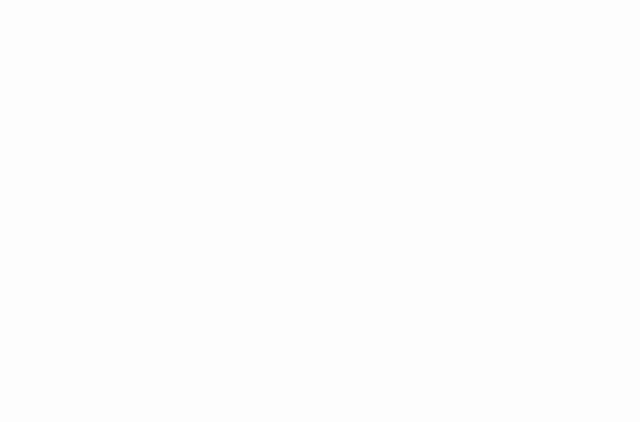
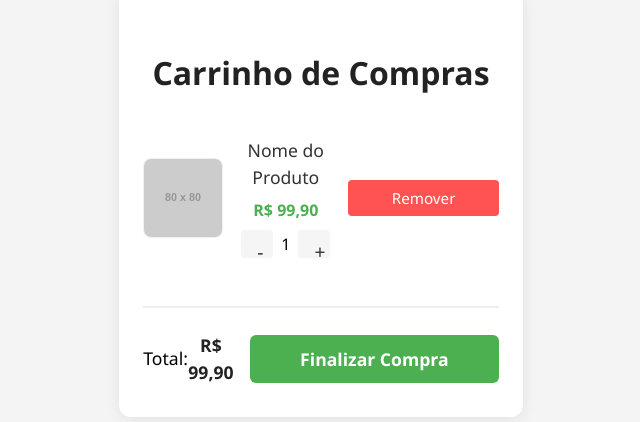
Before and after one commit to VictorMuza/BlessedDrop, a React (Vite) app in the folder BlessedDrop/: page /Cart in a window 1280 px wide. Before the commit this address had no page. Shown: the part 196-618 px from the top of the page, without its empty margins (319-959 px from the left). Built offline with nearby package versions, Linux system fonts and the light colour scheme.

Commit message:
Tela do carinho de compras
Início do desenvolvimento da tela de carrinho de compras, com a inserção dos botões e preço mockado para estruturar o template.

```diff
--- a/BlessedDrop/src/App.tsx
+++ b/BlessedDrop/src/App.tsx
@@ -3,6 +3,7 @@
 import Register from "./pages/register";
 import About from "./pages/about";
 import Home from "./pages/home";
+import Cart from "./pages/cart";
 
 function App() {
   return (
@@ -12,6 +13,7 @@
         <Route path="/Login" element={<Login />} />
         <Route path="/Register" element={<Register />} />
         <Route path="/About" element={<About />} />
+        <Route path="/Cart" element={<Cart />} />
       </Routes>
     </Router>
   );
--- /dev/null
+++ b/BlessedDrop/src/pages/cart.tsx
@@ -0,0 +1,36 @@
+import "./../styles/cart.css";
+// Removed incorrect import
+
+
+// 🆕 Importação do CSS do PrimeReact
+function Cart() {
+  return (
+    <div className="cart-container">
+        <h2>Carrinho de Compras</h2>
+        <div className="cart-items">
+            {/* Exemplo de item no carrinho */}
+            <div className="cart-item">
+                <img src="https://via.placeholder.com/80" alt="Produto" className="cart-item-image" />
+                <div className="cart-item-details">
+                    <span className="cart-item-title">Nome do Produto</span>
+                    <span className="cart-item-price">R$ 99,90</span>
+                    <div className="cart-item-quantity">
+                        <button>-</button>
+                        <span>1</span>
+                        <button>+</button>
+                    </div>
+                </div>
+                <button className="cart-item-remove">Remover</button>
+            </div>
+            {/* Fim do exemplo */}
+        </div>
+        <div className="cart-summary">
+            <span>Total:</span>
+            <span className="cart-total-price">R$ 99,90</span>
+            <button className="cart-checkout-btn">Finalizar Compra</button>
+        </div>
+    </div>
+  );
+}
+
+export default Cart;
--- a/BlessedDrop/src/pages/home.tsx
+++ b/BlessedDrop/src/pages/home.tsx
@@ -60,6 +60,7 @@
   );
 
   return (
+    <body>
     <div>
       <div className="fixed-toolbar">
         <div className="toolbar-content">
@@ -74,9 +75,11 @@
             right={
               <div style={{ display: 'flex', alignItems: 'center', gap: '1rem' }}>
                 <a href="/produtos">Produtos</a>
-                <a href="/carrinho">Carrinho</a>
+                <a href="/cart">Carrinho</a>
                 <a href="/about">Sobre</a>
-                <Button label="Entrar" className="p-button p-component" />
+                <a href="/login">
+                  <Button label="Logar" className="p-button p-component" />
+                </a>
               </div>
             }
           />
@@ -105,10 +108,24 @@
 
       <footer>
         <div className="footer-content">
-          <p>&copy; 2023 BlessedDrop. Todos os direitos reservados.</p>
+          <p>&copy; 2025 BlessedDrop. Todos os direitos reservados.</p>
+          <p>Desenvolvido por Victor Muza</p>
+          <p>
+            <a href="/privacy-policy">Política de Privacidade</a> | <a href="/terms-of-service">Termos de Serviço</a>
+          </p>
+          <p>
+            <a href="/contact">Contato</a> | <a href="/sitemap">Mapa do Site</a>
+          </p>
+          <p>
+            <a href="/about">Sobre Nós</a> | <a href="/faq">Perguntas Frequentes</a>
+          </p>
+          <p>
+            <a href="/blog">Blog</a> | <a href="/careers">Carreiras</a>
+          </p>
         </div>
       </footer>
     </div>
+    </body>
   );
 }
 
--- /dev/null
+++ b/BlessedDrop/src/styles/cart.css
@@ -0,0 +1,127 @@
+.cart-container {
+    max-width: 600px;
+    margin: 40px auto;
+    background: #fff;
+    border-radius: 12px;
+    box-shadow: 0 2px 16px rgba(0,0,0,0.08);
+    padding: 32px 24px;
+    font-family: 'Segoe UI', Arial, sans-serif;
+}
+
+.cart-container h2 {
+    margin-bottom: 24px;
+    font-size: 2rem;
+    color: #222;
+    text-align: center;
+}
+
+.cart-items {
+    margin-bottom: 32px;
+}
+
+.cart-item {
+    display: flex;
+    align-items: center;
+    padding: 16px 0;
+    border-bottom: 1px solid #eee;
+    gap: 18px;
+}
+
+.cart-item:last-child {
+    border-bottom: none;
+}
+
+.cart-item-image {
+    width: 80px;
+    height: 80px;
+    object-fit: cover;
+    border-radius: 8px;
+    border: 1px solid #f0f0f0;
+}
+
+.cart-item-details {
+    flex: 1;
+    display: flex;
+    flex-direction: column;
+    gap: 8px;
+}
+
+.cart-item-title {
+    font-weight: 500;
+    font-size: 1.1rem;
+    color: #333;
+}
+
+.cart-item-price {
+    color: #4caf50;
+    font-weight: 600;
+    font-size: 1rem;
+}
+
+.cart-item-quantity {
+    display: flex;
+    align-items: center;
+    gap: 8px;
+}
+
+.cart-item-quantity button {
+    width: 28px;
+    height: 28px;
+    border: none;
+    background: #f5f5f5;
+    color: #333;
+    font-size: 1.2rem;
+    border-radius: 4px;
+    cursor: pointer;
+    transition: background 0.2s;
+}
+
+.cart-item-quantity button:hover {
+    background: #e0e0e0;
+}
+
+.cart-item-remove {
+    background: #ff5252;
+    color: #fff;
+    border: none;
+    border-radius: 4px;
+    padding: 8px 14px;
+    font-size: 0.95rem;
+    cursor: pointer;
+    transition: background 0.2s;
+}
+
+.cart-item-remove:hover {
+    background: #e53935;
+}
+
+.cart-summary {
+    display: flex;
+    align-items: center;
+    justify-content: space-between;
+    padding-top: 24px;
+    border-top: 2px solid #eee;
+    font-size: 1.1rem;
+}
+
+.cart-total-price {
+    font-weight: 700;
+    color: #222;
+    margin-right: 16px;
+}
+
+.cart-checkout-btn {
+    background: #4caf50;
+    color: #fff;
+    border: none;
+    border-radius: 6px;
+    padding: 12px 28px;
+    font-size: 1.1rem;
+    font-weight: 600;
+    cursor: pointer;
+    transition: background 0.2s;
+}
+
+.cart-checkout-btn:hover {
+    background: #388e3c;
+}
--- a/BlessedDrop/src/styles/home.css
+++ b/BlessedDrop/src/styles/home.css
@@ -1,3 +1,9 @@
+body {
+    font-family: Arial, sans-serif;
+    margin: 0;
+    padding: 0;
+    background-color: #f4f4f4;
+}
 input {
     padding: 0.5rem ;
     border-radius: 4px;
@@ -34,12 +40,15 @@
 }
 
 .cards-container {
-  margin-top: 100px; /* ajuste isso conforme a altura real da sua toolbar */
+  margin-top: 620px; /* ou 100px, dependendo da altura da toolbar + megamenu */
   max-width: 1200px;
   margin-left: auto;
   margin-right: auto;
   padding: 2rem 1rem;
+  padding-left: 20px;
+  padding-right: 20px;
 }
+
 
 
 .card {
@@ -57,14 +66,6 @@
   margin-top: 2rem;
 }
 
-.cards-container {
-  margin-top: 120px;
-  max-width: 1200px;
-  margin-left: auto;
-  margin-right: auto;
-  padding: 2rem 1rem;
-}
-
 .p-card {
   height: 100%;
   display: flex;
@@ -75,3 +76,10 @@
 .p-card .p-card-body {
   flex: 1;
 }
+
+footer {
+  background: #f8f9fa;
+  padding: 1rem;
+  text-align: center;
+  margin-top: 2rem;
+}
--- a/package.json
+++ b/package.json
@@ -19,6 +19,8 @@
   "description": "",
   "dependencies": {
     "@types/node": "^22.15.17",
+    "primeicons": "^7.0.0",
+    "primereact": "^10.9.5",
     "ts-node": "^10.9.2",
     "typescript": "^5.8.3"
   }
```
Also changed, not shown: 1 other file (tests, documents, lock files or other folders).
